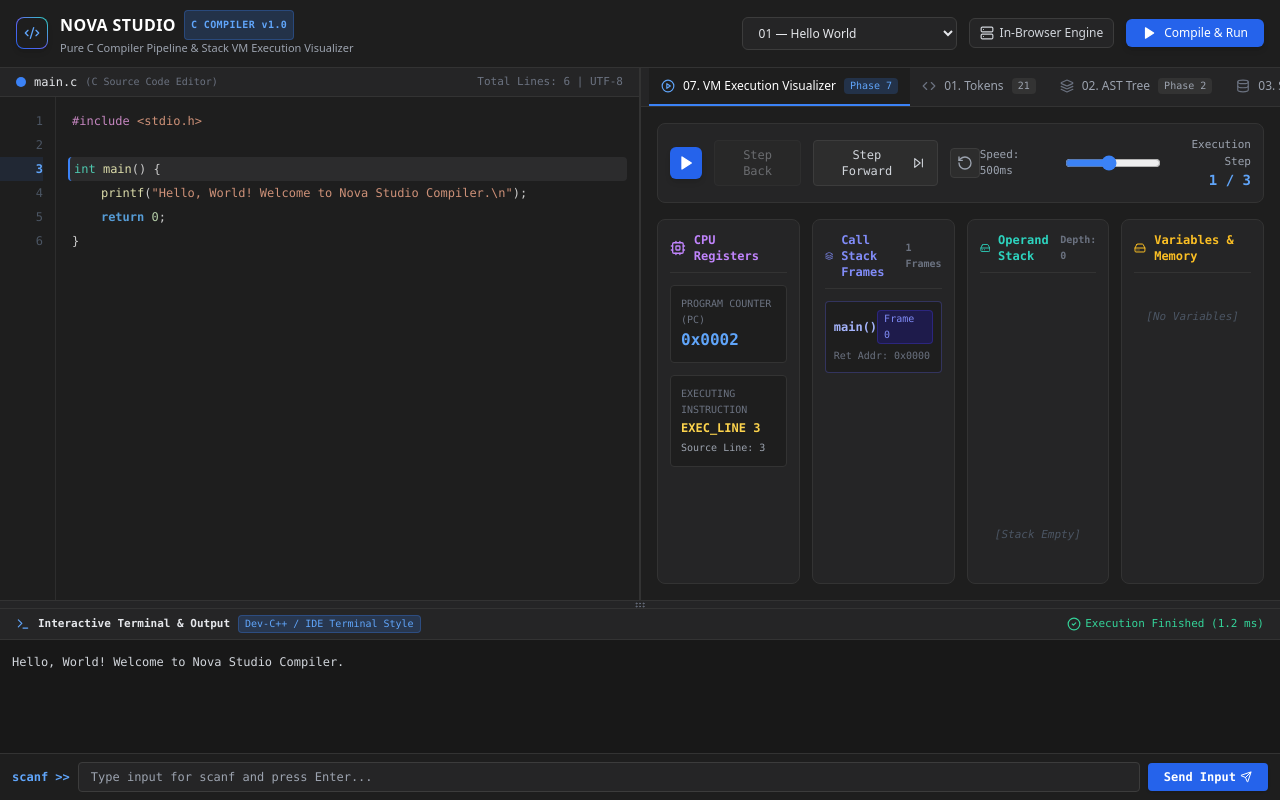
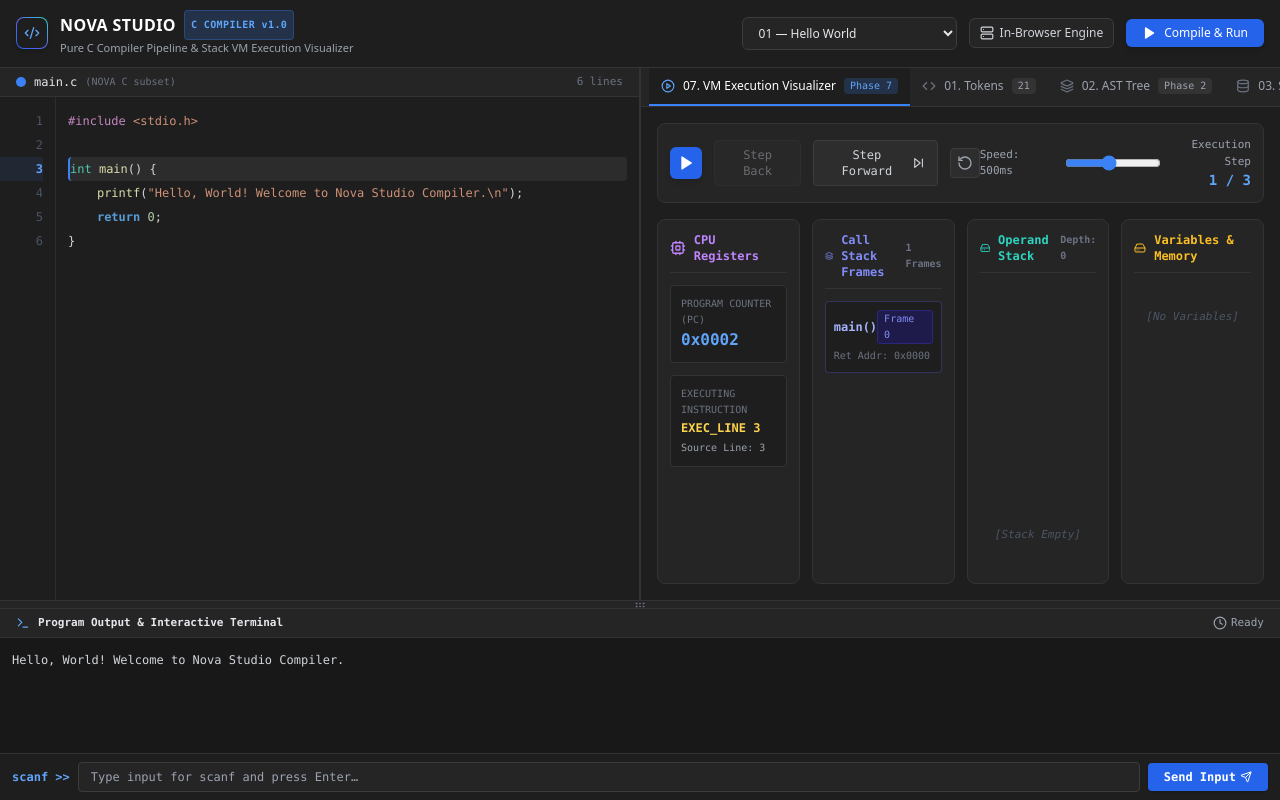
Before and after one commit to madank21/NOVA-compiler, a React (Vite) app: page / in a window 1280 px wide. Built offline with nearby package versions, Linux system fonts and the light colour scheme.

Commit message:
working on frontend

```diff
--- a/src/components/BytecodePanel.jsx
+++ b/src/components/BytecodePanel.jsx
@@ -12,15 +12,20 @@ export default function BytecodePanel({ bytecode }) {
         <span className="text-[11px] text-gray-400">Targeting Stack-Based Virtual Machine</span>
       </div>
 
+      {bytecode.length === 0 ? (
+        <div className="flex-1 flex items-center justify-center text-gray-600 text-[11px]">
+          Compile a program to generate bytecode.
+        </div>
+      ) : (
         <div className="flex-1 overflow-auto border border-[#333333] rounded-lg">
           <table className="w-full text-left border-collapse">
-          <thead>
+            <thead className="sticky top-0">
               <tr className="bg-[#252526] text-gray-400 border-b border-[#333333]">
-              <th className="p-2.5 border-r border-[#333333]">PC (Offset)</th>
-              <th className="p-2.5 border-r border-[#333333]">Opcode</th>
-              <th className="p-2.5 border-r border-[#333333]">Symbol / Target</th>
-              <th className="p-2.5 border-r border-[#333333]">Raw Operand</th>
-              <th className="p-2.5">C Source Line</th>
+                <th scope="col" className="p-2.5 border-r border-[#333333]">PC (Offset)</th>
+                <th scope="col" className="p-2.5 border-r border-[#333333]">Opcode</th>
+                <th scope="col" className="p-2.5 border-r border-[#333333]">Symbol / Target</th>
+                <th scope="col" className="p-2.5 border-r border-[#333333]">Operand</th>
+                <th scope="col" className="p-2.5">C Source Line</th>
               </tr>
             </thead>
             <tbody>
@@ -40,12 +45,13 @@ export default function BytecodePanel({ bytecode }) {
                   <td className="p-2.5 text-amber-400 border-r border-[#2a2a2a]">
                     {instr.operand}
                   </td>
-                <td className="p-2.5 text-gray-400">Line {instr.line}</td>
+                  <td className="p-2.5 text-gray-400">{instr.line > 0 ? `Line ${instr.line}` : '-'}</td>
                 </tr>
               ))}
             </tbody>
           </table>
         </div>
+      )}
     </div>
   );
 }
--- a/src/components/ConsoleOutput.jsx
+++ b/src/components/ConsoleOutput.jsx
@@ -1,15 +1,15 @@
 import React, { useState, useRef, useEffect } from 'react';
-import { Terminal, CheckCircle2, Send, GripHorizontal, RotateCcw, HelpCircle, Loader2 } from 'lucide-react';
+import { Terminal, CheckCircle2, XCircle, Send, GripHorizontal, Loader2, Clock } from 'lucide-react';
 
 export default function ConsoleOutput({
   consoleText,
   compileTimeMs,
   isSuccess,
+  hasResult,
   diagnostics = [],
   onInputSubmit,
   height,
   onHeightChange,
-  terminalInputs = [],
   waitingForInput = false,
   inputPrompt = ''
 }) {
@@ -27,103 +27,106 @@ export default function ConsoleOutput({
     if (waitingForInput && inputRef.current) {
       inputRef.current.focus();
     }
-  }, [consoleText, terminalInputs, waitingForInput]);
+  }, [consoleText, waitingForInput]);
 
   const handleMouseDown = (e) => {
     isDraggingRef.current = true;
     startYRef.current = e.clientY;
     startHeightRef.current = height;
-    document.addEventListener('mousemove', handleMouseMove);
-    document.addEventListener('mouseup', handleMouseUp);
-  };
-
-  const handleMouseMove = (e) => {
-    if (!isDraggingRef.current) return;
-    const deltaY = startYRef.current - e.clientY;
-    const newHeight = Math.min(550, Math.max(120, startHeightRef.current + deltaY));
-    onHeightChange(newHeight);
-  };
-
-  const handleMouseUp = () => {
-    isDraggingRef.current = false;
-    document.removeEventListener('mousemove', handleMouseMove);
-    document.removeEventListener('mouseup', handleMouseUp);
+    const move = (ev) => {
+      if (!isDraggingRef.current) return;
+      const deltaY = startYRef.current - ev.clientY;
+      const newHeight = Math.min(550, Math.max(120, startHeightRef.current + deltaY));
+      onHeightChange(newHeight);
+    };
+    const up = () => {
+      isDraggingRef.current = false;
+      document.removeEventListener('mousemove', move);
+      document.removeEventListener('mouseup', up);
+    };
+    document.addEventListener('mousemove', move);
+    document.addEventListener('mouseup', up);
   };
 
   const handleSendInput = (e) => {
     e.preventDefault();
     if (!inputText.trim()) return;
-
     const val = inputText.trim();
     setInputText('');
+    if (onInputSubmit) onInputSubmit(val);
+  };
 
-    if (onInputSubmit) {
-      onInputSubmit(val);
-    }
+  const diagColor = (level) => {
+    if (level === 'error') return 'text-rose-300';
+    if (level === 'runtime') return 'text-orange-300';
+    return 'text-yellow-300';
   };
 
   return (
     <div
       style={{ height: `${height}px` }}
-      className="bg-[#181818] border-t border-[#333333] flex flex-col font-mono text-xs relative select-none"
+      className="bg-[#181818] border-t border-[#333333] flex flex-col font-mono text-xs relative"
     >
       {/* Resizable Drag Handle Bar */}
       <div
         onMouseDown={handleMouseDown}
         className="h-2 w-full bg-[#252526] border-b border-[#333333] hover:bg-blue-500/30 cursor-row-resize flex items-center justify-center transition group"
-        title="Drag up/down to resize output area"
+        title="Drag up/down to resize the output area"
       >
-        <GripHorizontal className="w-4 h-3 text-gray-500 group-hover:text-blue-400" />
+        <GripHorizontal aria-hidden="true" className="w-4 h-3 text-gray-500 group-hover:text-blue-400" />
       </div>
 
       {/* Console Header Bar */}
       <div className="bg-[#252526] px-4 py-1.5 border-b border-[#333333] flex items-center justify-between text-gray-400 select-none shrink-0">
         <div className="flex items-center space-x-2">
-          <Terminal className="w-3.5 h-3.5 text-blue-400" />
-          <span className="font-bold text-gray-200 text-[11px]">Interactive Terminal & Output</span>
-          {waitingForInput ? (
+          <Terminal aria-hidden="true" className="w-3.5 h-3.5 text-blue-400" />
+          <span className="font-bold text-gray-200 text-[11px]">Program Output &amp; Interactive Terminal</span>
+          {waitingForInput && (
             <span className="flex items-center space-x-1 bg-amber-500/20 text-amber-400 border border-amber-500/40 px-2 py-0.5 rounded text-[10px] font-bold animate-pulse">
-              <Loader2 className="w-3 h-3 animate-spin" />
-              <span>Waiting for User Input...</span>
-            </span>
-          ) : (
-            <span className="text-[10px] bg-blue-500/20 text-blue-400 border border-blue-500/30 px-1.5 py-0.2 rounded font-mono">
-              Dev-C++ / IDE Terminal Style
+              <Loader2 aria-hidden="true" className="w-3 h-3 animate-spin" />
+              <span>Waiting for input…</span>
             </span>
           )}
         </div>
-        <div className="flex items-center space-x-3 text-[11px]">
-          {isSuccess && !waitingForInput ? (
+        <div className="flex items-center space-x-3 text-[11px]" role="status" aria-live="polite">
+          {!hasResult ? (
+            <span className="flex items-center space-x-1 text-gray-400">
+              <Clock aria-hidden="true" className="w-3.5 h-3.5" />
+              <span>Ready</span>
+            </span>
+          ) : isSuccess && !waitingForInput ? (
             <span className="flex items-center space-x-1 text-emerald-400">
-              <CheckCircle2 className="w-3.5 h-3.5" />
-              <span>Execution Finished ({compileTimeMs} ms)</span>
+              <CheckCircle2 aria-hidden="true" className="w-3.5 h-3.5" />
+              <span>Execution finished{typeof compileTimeMs === 'number' ? ` (${compileTimeMs} ms)` : ''}</span>
             </span>
           ) : !waitingForInput ? (
             <span className="flex items-center space-x-1 text-rose-400">
-              <CheckCircle2 className="w-3.5 h-3.5" />
-              <span>Compile Failed ({compileTimeMs} ms)</span>
+              <XCircle aria-hidden="true" className="w-3.5 h-3.5" />
+              <span>Compilation failed{typeof compileTimeMs === 'number' ? ` (${compileTimeMs} ms)` : ''}</span>
             </span>
           ) : null}
         </div>
       </div>
 
-      {/* Terminal Content Stream */}
+      {/* Terminal Content Stream — text is selectable so output can be copied */}
       <div
         ref={consoleBottomRef}
-        className="flex-1 p-3 overflow-auto text-gray-300 whitespace-pre-wrap selection:bg-blue-500/30 font-mono text-xs leading-5"
+        className="flex-1 p-3 overflow-auto text-gray-300 whitespace-pre-wrap select-text selection:bg-blue-500/30 font-mono text-xs leading-5"
       >
         {diagnostics.length > 0 && (
           <div className="mb-3 rounded border border-rose-500/30 bg-rose-950/30 p-3 text-rose-200">
             <div className="text-[11px] uppercase tracking-[0.2em] text-rose-300 font-bold mb-2">Diagnostics</div>
             {diagnostics.map((diag, idx) => (
               <div key={idx} className="mb-1 text-[12px]">
-                <span className="font-semibold">{diag.level.toUpperCase()}:</span> {diag.msg}
+                <span className={`font-semibold ${diagColor(diag.level)}`}>{diag.level.toUpperCase()}</span>
+                {diag.line > 0 && <span className="text-rose-400/70"> (line {diag.line}{diag.column > 0 ? `, col ${diag.column}` : ''})</span>}
+                : {diag.msg}
               </div>
             ))}
           </div>
         )}
 
-        {consoleText || '[Console Ready — Click "Compile & Run" to execute code]'}
+        {consoleText || (diagnostics.length === 0 ? '[No output — compile a program to run it]' : '')}
       </div>
 
       {/* Interactive Input Prompt (scanf / stdin) */}
@@ -135,20 +138,22 @@ export default function ConsoleOutput({
             : 'bg-[#1e1e1e] border-t border-[#333333]'
         }`}
       >
-        <span className={`font-bold font-mono text-xs select-none ${
+        <label htmlFor="scanf-input" className={`font-bold font-mono text-xs select-none ${
           waitingForInput ? 'text-amber-400' : 'text-blue-400'
-        }`}>
+        }`}
+        >
           scanf &gt;&gt;
-        </span>
+        </label>
         <input
+          id="scanf-input"
           ref={inputRef}
           type="text"
           value={inputText}
           onChange={(e) => setInputText(e.target.value)}
           placeholder={
             inputPrompt
-              ? `[Input Required]: ${inputPrompt} (press Enter to submit)`
-              : 'Type input for scanf and press Enter...'
+              ? `${inputPrompt} — press Enter to submit`
+              : 'Type input for scanf and press Enter…'
           }
           className={`flex-1 bg-[#252526] border rounded px-3 py-1.5 text-xs text-gray-200 font-mono focus:outline-none transition ${
             waitingForInput
@@ -165,7 +170,7 @@ export default function ConsoleOutput({
           }`}
         >
           <span>Send Input</span>
-          <Send className="w-3 h-3" />
+          <Send aria-hidden="true" className="w-3 h-3" />
         </button>
       </form>
     </div>
--- a/src/components/Editor.jsx
+++ b/src/components/Editor.jsx
@@ -1,4 +1,11 @@
 import React, { useRef } from 'react';
+
+const TYPES = new Set(['int', 'float', 'char', 'void', 'double', 'long', 'short', 'struct']);
+const KEYWORDS = new Set([
+  'if', 'else', 'while', 'for', 'return', 'break', 'continue', 'switch', 'case',
+  'default', 'sizeof', 'do', 'goto', 'typedef', 'enum', 'union', 'const', 'static'
+]);
+const BUILTINS = new Set(['printf', 'scanf']);
 
 export default function Editor({ code, onChange, activeLine, errorLine }) {
   const lines = code.split('\n');
@@ -18,12 +25,26 @@ export default function Editor({ code, onChange, activeLine, errorLine }) {
     }
   };
 
+  const handleKeyDown = (e) => {
+    if (e.key === 'Tab') {
+      e.preventDefault();
+      const ta = e.currentTarget;
+      const start = ta.selectionStart;
+      const end = ta.selectionEnd;
+      const next = code.slice(0, start) + '    ' + code.slice(end);
+      onChange(next);
+      requestAnimationFrame(() => {
+        ta.selectionStart = ta.selectionEnd = start + 4;
+      });
+    }
+  };
+
   const renderSyntaxLine = (lineText) => {
     if (!lineText) return <span>&nbsp;</span>;
 
-    const tokens = lineText.split(/(\s+|#include|#define|<[^>]+>|".*?"|'.*?'|\/\/.*)/);
+    const parts = lineText.split(/(\s+|#include|#define|<[^>]+>|".*?"|'.*?'|\/\/.*)/);
 
-    return tokens.map((part, idx) => {
+    return parts.map((part, idx) => {
       if (!part) return null;
 
       if (part.startsWith('//')) {
@@ -39,37 +60,39 @@ export default function Editor({ code, onChange, activeLine, errorLine }) {
         return <span key={idx} className="syntax-string">{part}</span>;
       }
 
-      // Keywords and types
-      const words = part.split(/\b/);
+      // words; an identifier immediately followed by '(' is a call target
+      const words = part.split(/([a-zA-Z_][a-zA-Z0-9_]*|\d+\.?\d*)/);
       return words.map((w, wIdx) => {
-        if (['int', 'float', 'char', 'void', 'double', 'long', 'short', 'struct'].includes(w)) {
-          return <span key={wIdx} className="syntax-type">{w}</span>;
-        }
-        if (['if', 'else', 'while', 'for', 'return', 'break', 'continue', 'switch', 'case', 'default', 'sizeof'].includes(w)) {
-          return <span key={wIdx} className="syntax-keyword">{w}</span>;
-        }
-        if (['printf', 'scanf', 'main', 'factorial', 'fibonacci', 'swap', 'bubbleSort'].includes(w)) {
-          return <span key={wIdx} className="syntax-function">{w}</span>;
-        }
-        if (/^\d+$/.test(w)) {
+        if (!w) return null;
+        if (/^\d/.test(w)) {
           return <span key={wIdx} className="syntax-number">{w}</span>;
         }
-        return <span key={wIdx}>{w}</span>;
+        if (/^[a-zA-Z_]/.test(w)) {
+          const rest = part.slice(part.indexOf(w, words.slice(0, wIdx).join('').length) + w.length);
+          const isCall = /^\s*\(/.test(rest) || BUILTINS.has(w);
+          if (TYPES.has(w)) return <span key={wIdx} className="syntax-type">{w}</span>;
+          if (KEYWORDS.has(w)) return <span key={wIdx} className="syntax-keyword">{w}</span>;
+          if (isCall) return <span key={wIdx} className="syntax-function">{w}</span>;
+          return <span key={wIdx} className="syntax-variable">{w}</span>;
+        }
+        return <span key={wIdx} className="syntax-operator">{w}</span>;
       });
     });
   };
+
+  const sharedTextStyle = { tabSize: 4 };
 
   return (
     <div className="flex flex-col h-full bg-[#1e1e1e] border-r border-[#333333] overflow-hidden">
       {/* File Header */}
       <div className="bg-[#252526] px-4 py-1.5 border-b border-[#333333] flex items-center justify-between text-xs text-gray-400 select-none">
         <div className="flex items-center space-x-2">
-          <span className="w-2.5 h-2.5 rounded-full bg-blue-500 inline-block"></span>
+          <span className="w-2.5 h-2.5 rounded-full bg-blue-500 inline-block" aria-hidden="true"></span>
           <span className="font-mono text-gray-200 font-medium">main.c</span>
-          <span className="text-[10px] text-gray-500 font-mono">(C Source Code Editor)</span>
+          <span className="text-[10px] text-gray-500 font-mono">(NOVA C subset)</span>
         </div>
         <div className="text-[11px] text-gray-500 font-mono">
-          Total Lines: {lines.length} | UTF-8
+          {lines.length} lines
         </div>
       </div>
 
@@ -78,6 +101,7 @@ export default function Editor({ code, onChange, activeLine, errorLine }) {
         {/* Line Numbers Sidebar */}
         <div
           ref={lineNumbersRef}
+          aria-hidden="true"
           className="w-14 bg-[#1e1e1e] border-r border-[#2d2d2d] py-3 text-right pr-3 text-gray-600 select-none overflow-hidden shrink-0"
         >
           {lines.map((_, i) => {
@@ -103,9 +127,11 @@ export default function Editor({ code, onChange, activeLine, errorLine }) {
 
         {/* Textarea & Syntax Overlay Container */}
         <div className="flex-1 relative overflow-hidden">
-          {/* Scrollable Highlight Layer */}
+          {/* Highlight Layer — identical padding/font metrics to the textarea */}
           <div
             ref={highlightRef}
+            aria-hidden="true"
+            style={sharedTextStyle}
             className="absolute inset-0 p-3 overflow-hidden font-mono text-xs leading-6 pointer-events-none whitespace-pre"
           >
             {lines.map((line, i) => {
@@ -115,9 +141,9 @@ export default function Editor({ code, onChange, activeLine, errorLine }) {
               return (
                 <div
                   key={i}
-                  className={`h-6 px-1 rounded ${
+                  className={`h-6 rounded ${
                     isError
-                      ? 'bg-red-950/40 border-l-2 border-red-500 underline decoration-wavy decoration-red-500'
+                      ? 'bg-red-950/40 border-l-2 border-red-500'
                       : isActive
                       ? 'bg-[#2c2c2d] border-l-2 border-blue-500'
                       : ''
@@ -135,7 +161,10 @@ export default function Editor({ code, onChange, activeLine, errorLine }) {
             value={code}
             onChange={(e) => onChange(e.target.value)}
             onScroll={handleScroll}
+            onKeyDown={handleKeyDown}
             spellCheck={false}
+            aria-label="C source code editor"
+            style={sharedTextStyle}
             className="absolute inset-0 w-full h-full p-3 bg-transparent text-transparent caret-blue-400 font-mono text-xs leading-6 resize-none focus:outline-none z-10 whitespace-pre overflow-auto"
           />
         </div>
```
Also changed, not shown: src/components/ASTPanel.jsx (+27 -25 lines). Lines whose indentation alone changed are shown as unchanged.
